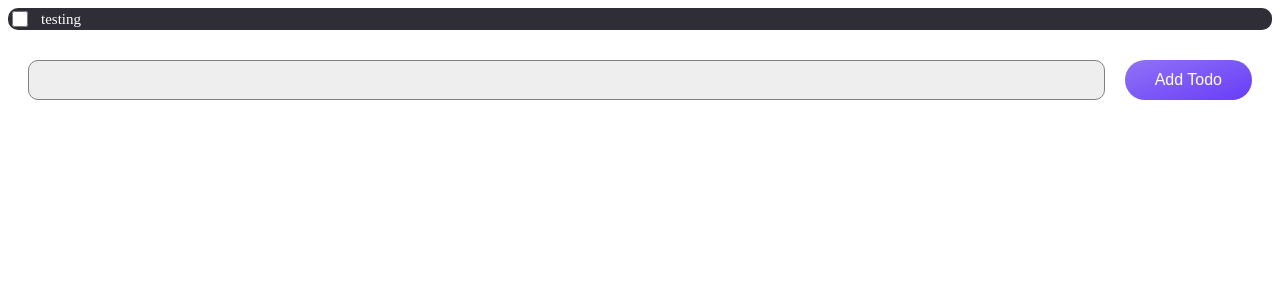
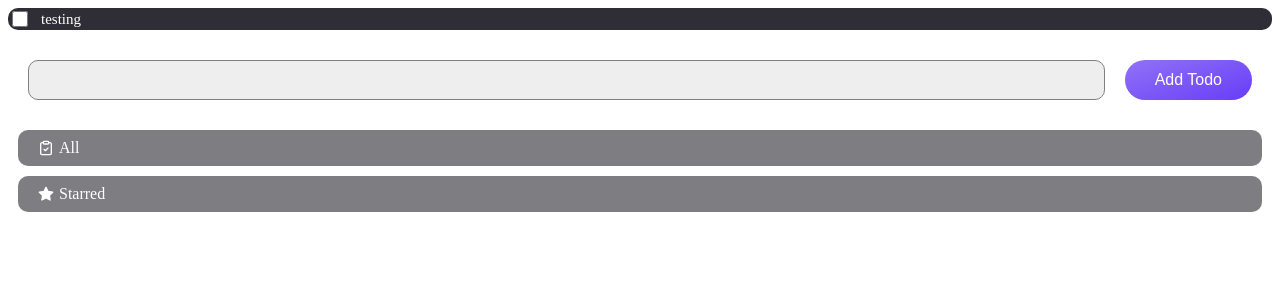
Before and after one commit to yaswanthnarisetty/necs-ts-prac, a Next.js app: page / in a window 1280 px wide. Shown: the top 300 px of the page. Built offline with nearby package versions, Linux system fonts and the light colour scheme.

Commit message:
sidebar items

```diff
--- a/package.json
+++ b/package.json
@@ -27,6 +27,7 @@
     "graphql-fields": "^2.0.3",
     "graphql-middleware": "^6.1.35",
     "lodash": "^4.17.21",
+    "lucide-react": "^0.331.0",
     "next": "14.0.4",
     "react": "^18",
     "react-dom": "^18",
--- a/src/app/page.tsx
+++ b/src/app/page.tsx
@@ -1,21 +1,39 @@
 "use client"
-import Image from "next/image";
-import styles from "./page.module.css";
-import {
-  RegisterLink,
-  LoginLink,
-} from "@kinde-oss/kinde-auth-nextjs/components";
-import { trpc } from "@/utils/_trpc";
 import CheckBoxInput from "@/components/Molecule/CheckBox";
 import InputButton from "@/components/Molecule/InputButton";
+import SideBarItem from "@/components/Molecule/SideBarItem";
+import { ClipboardCheck, Star } from 'lucide-react';
+import { ReactElement } from "react";
 
 export default function Home() {
   // const users = await trpc.Query.hello.query({ name: "R" });
   // console.log(users);
+
+  type sideBarItemProp = {
+    name: string,
+    icon: ReactElement,
+    active: boolean
+  }
+
+  const sideBarItems: sideBarItemProp[] = [
+    {
+      name: "All",
+      icon: <ClipboardCheck size={16} color="#fff" />,
+      active: true
+    },
+    {
+      name: "Starred",
+      icon: <Star fill="#fff" size={16} color="#fff" />,
+      active: true
+    }
+  ]
+
   return (
     <main>
       <CheckBoxInput label="testing" possible={true} />
       <InputButton />
+      {sideBarItems.map((item: sideBarItemProp) => <SideBarItem active={item.active} itemName={item.name} itemIcon={item.icon} />)}
+
     </main>
   );
 };
--- a/src/components/Molecule/CheckBox/index.tsx
+++ b/src/components/Molecule/CheckBox/index.tsx
@@ -56,10 +56,10 @@ const CheckBoxInput : React.FC<CustomCheckboxProps>=({ label,
 return(
     <Box>
         <CheckboxContainer
-        width={width}
-    height={height}
-    padding={padding}
-    margin={margin}>
+      width={width}
+      height={height}
+      padding={padding}
+      margin={margin}  possible={false}>
             <StyledCheckbox
              possible={possible}
              id={inputId}
--- /dev/null
+++ b/src/components/Molecule/SideBarItem/index.tsx
@@ -0,0 +1,20 @@
+import Box from '@/components/Atoms/Box'
+import Text from '@/components/Atoms/Text'
+import React, { ReactElement } from 'react'
+
+const SideBarItem = ({ active, itemName, itemIcon }: { active: boolean, itemName: string, itemIcon: ReactElement }) => {
+    return (
+        <Box padding='10px 20px' width='auto' backgroundcolor={active ? "#2f2e369e" : "transparent"}
+            borderradius='10px'
+            margin='10px'
+            gap='5px'
+            style={{ fontSize: "16px", color: 'white', display: "flex", justifyContent: "flex-start", alignItems: "center" }}>
+            {itemIcon}
+            <Text color='white' fontSize='16px'>
+                {itemName}
+            </Text>
+        </Box>
+    )
+}
+
+export default SideBarItem
```
Also changed, not shown: 1 other file (tests, documents, lock files or other folders).
